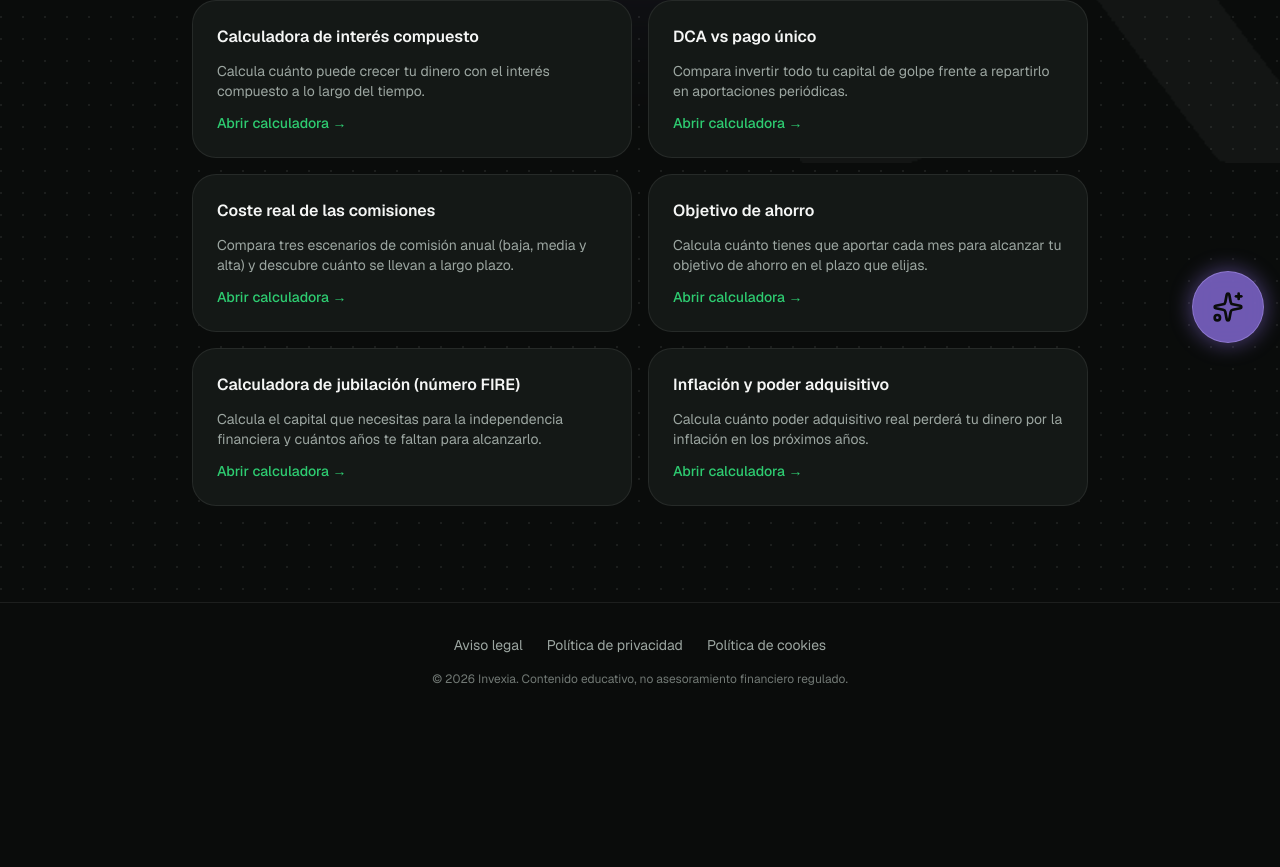
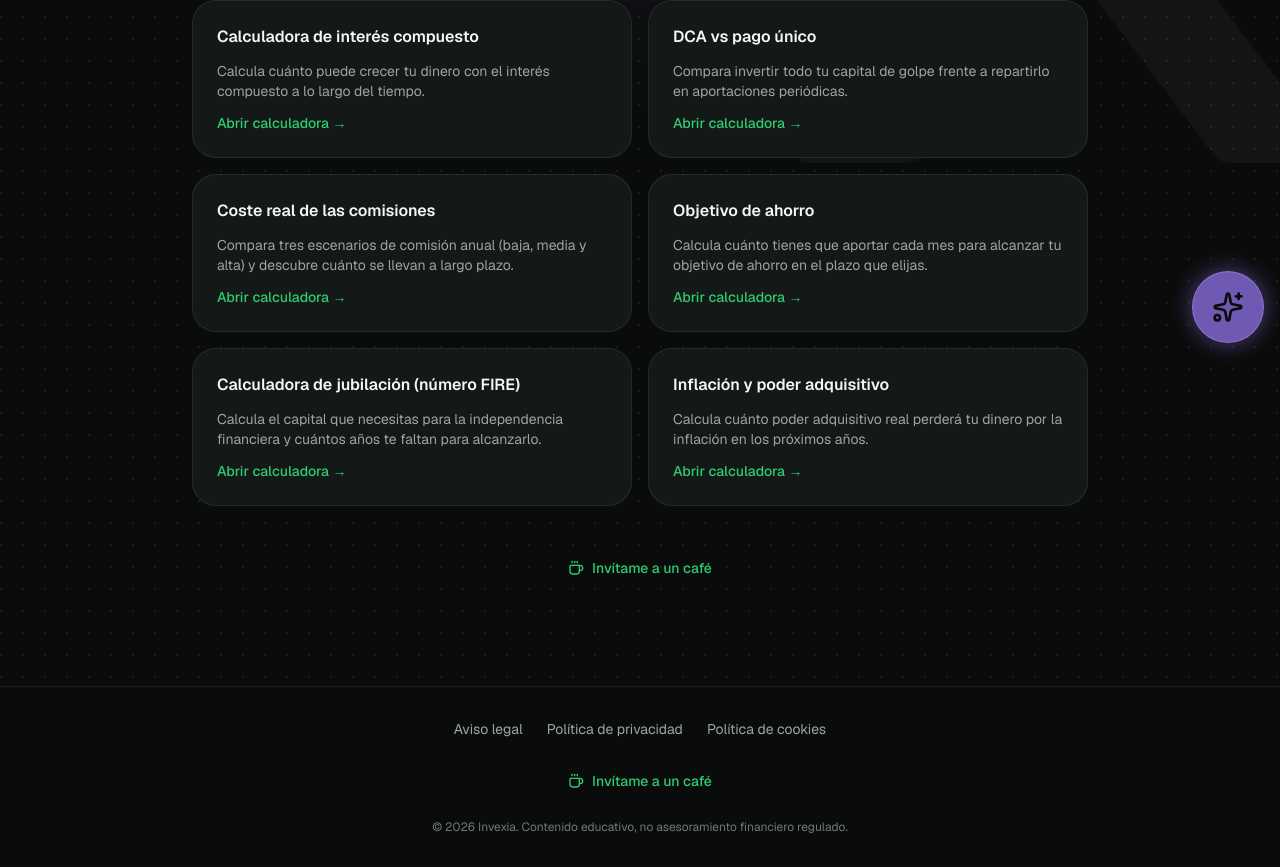
Before and after one commit to pacomarquezar-dev/invexia, a Next.js app: page / in a window 1280 px wide. Shown: the part 441-1308 px from the top of the page. Before the commit the page ends 1160 px from the top, so only its background shows below. Built offline with nearby package versions, Linux system fonts and the light colour scheme; no server answers.

Commit message:
feat: añade botón "Invítame a un café" en el footer y la portada

```diff
--- a/app/page.tsx
+++ b/app/page.tsx
@@ -1,4 +1,5 @@
 import Link from "next/link";
+import { Coffee } from "lucide-react";
 import Card from "@/components/Card";
 import Button from "@/components/Button";
 import { calculators } from "@/lib/calculators";
@@ -45,6 +46,18 @@ export default function Home() {
           </Card>
         ))}
       </div>
+
+      <div className="relative mt-10">
+        <Button
+          href="https://ko-fi.com/franciscomarquezarenas"
+          target="_blank"
+          rel="noopener noreferrer"
+          variant="ghost"
+        >
+          <Coffee aria-hidden="true" className="h-4 w-4" />
+          Invítame a un café
+        </Button>
+      </div>
     </main>
   );
 }
--- a/components/SiteFooter.tsx
+++ b/components/SiteFooter.tsx
@@ -1,4 +1,6 @@
 import Link from "next/link";
+import { Coffee } from "lucide-react";
+import Button from "@/components/Button";
 
 export default function SiteFooter() {
   return (
@@ -17,6 +19,19 @@ export default function SiteFooter() {
           Política de cookies
         </Link>
       </nav>
+
+      <div className="mt-5 flex justify-center">
+        <Button
+          href="https://ko-fi.com/franciscomarquezarenas"
+          target="_blank"
+          rel="noopener noreferrer"
+          variant="ghost"
+        >
+          <Coffee aria-hidden="true" className="h-4 w-4" />
+          Invítame a un café
+        </Button>
+      </div>
+
       <p className="mt-4 text-center text-xs text-muted/70">
         © {new Date().getFullYear()} Invexia. Contenido educativo, no asesoramiento financiero regulado.
       </p>
```
